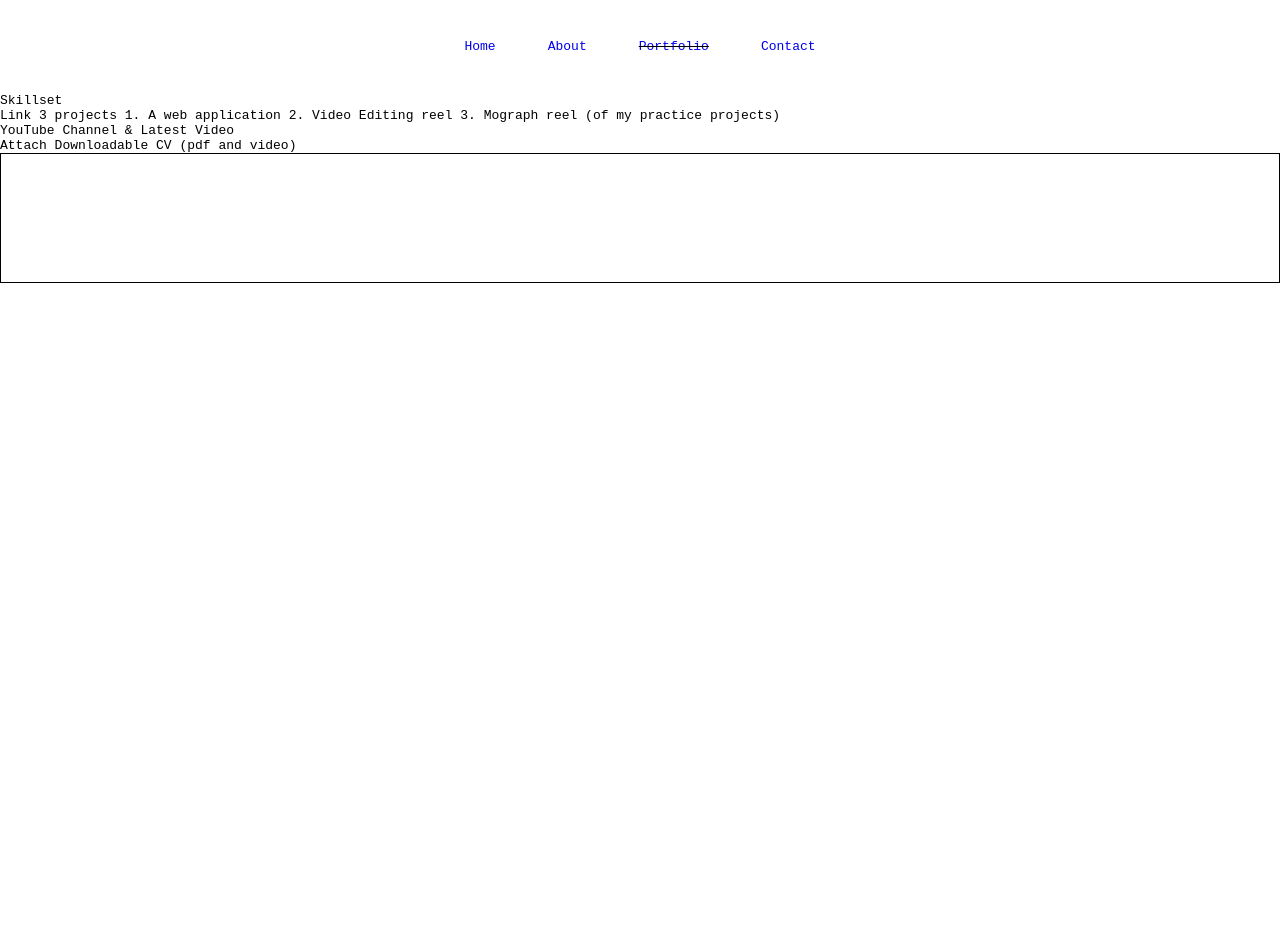
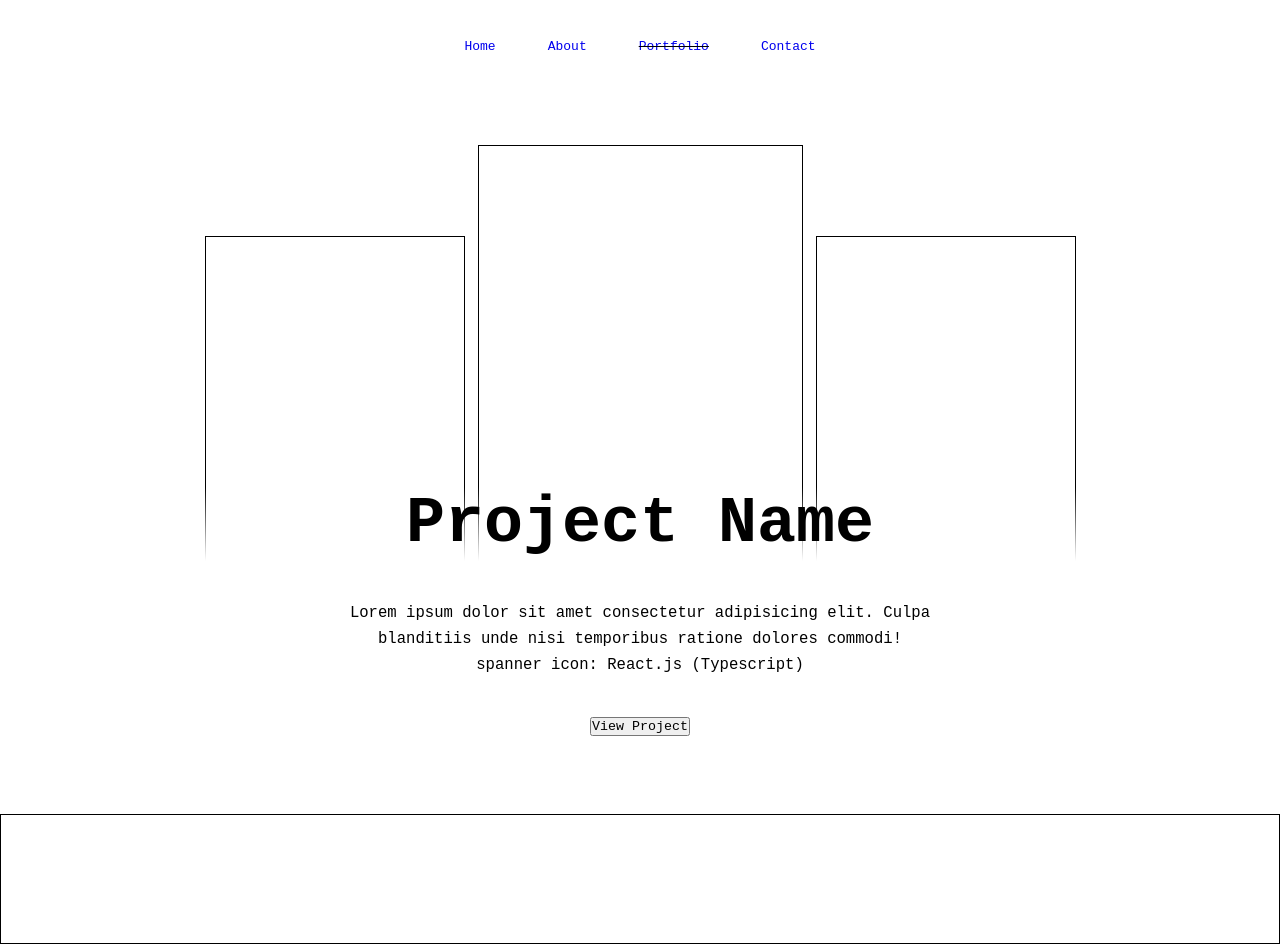
Before and after one commit to JO-OLADEJI/portfolio, a React (Create React App) app: page /portfolio in a window 1280 px wide. Before the commit the page ends 800 px from the top, so only its background shows below. Built offline with nearby package versions, Linux system fonts and the light colour scheme.

Commit message:
Create Portfolio page with placeholder texts

```diff
--- a/src/pages/Home.tsx
+++ b/src/pages/Home.tsx
@@ -10,7 +10,6 @@ import { Pages } from "../types";
 const Home = (): JSX.Element => {
   return (
     <div>
-      <h1>Homepage</h1>
       <Nav page={Pages.Home} />
 
       <ul>
--- a/src/pages/Portfolio.tsx
+++ b/src/pages/Portfolio.tsx
@@ -1,4 +1,5 @@
 import React from "react";
+import styled from "styled-components";
 
 // components
 import Nav from "../components/Nav";
@@ -7,24 +8,80 @@ import Footer from "../components/Footer";
 // types
 import { Pages } from "../types";
 
+const Outline = styled.div`
+  text-align: center;
+`;
+
+const ProjectsContainer = styled.div`
+  display: flex;
+  justify-content: center;
+  align-items: flex-end;
+  gap: 1rem;
+  margin-top: 4rem;
+  position: relative;
+
+  > div {
+    border: 1px solid black;
+    height: 32rem;
+    width: 25rem;
+    border-bottom: none;
+  }
+
+  > div:nth-child(1),
+  > div:nth-child(3) {
+    height: 25rem;
+    width: 20rem;
+  }
+`;
+
+const ProjectName = styled.h1`
+  width: 90vw;
+  position: absolute;
+  bottom: 0;
+  left: 50%;
+  transform: translate(-50%, 0);
+  font-size: 5rem;
+  background: linear-gradient(#ffffff00, #ffffff);
+`;
+
+const ProjectDetails = styled.div`
+  margin: 3rem 0;
+
+  p {
+    width: 50rem;
+    margin: auto;
+    font-size: 1.2rem;
+    line-height: 2rem;
+  }
+
+  button {
+    margin: 3rem 0;
+  }
+`;
+
 const Portfolio = (): JSX.Element => {
   return (
-    <div>
+    <Outline>
       <Nav page={Pages.Portfolio} />
 
-      <ul>
-        <li>Skillset</li>
-        <li>
-          Link 3 projects 1. A web application 2. Video Editing reel 3. Mograph
-          reel (of my practice projects)
-        </li>
-        <li>YouTube Channel & Latest Video</li>
+      <ProjectsContainer>
+        <div />
+        <div />
+        <div />
+        <ProjectName>Project Name</ProjectName>
+      </ProjectsContainer>
 
-        <li>Attach Downloadable CV (pdf and video)</li>
-      </ul>
+      <ProjectDetails>
+        <p>
+          Lorem ipsum dolor sit amet consectetur adipisicing elit. Culpa
+          blanditiis unde nisi temporibus ratione dolores commodi!
+        </p>
+        <p>spanner icon: React.js (Typescript)</p>
+        <button>View Project</button>
+      </ProjectDetails>
 
       <Footer />
-    </div>
+    </Outline>
   );
 };
 
```
